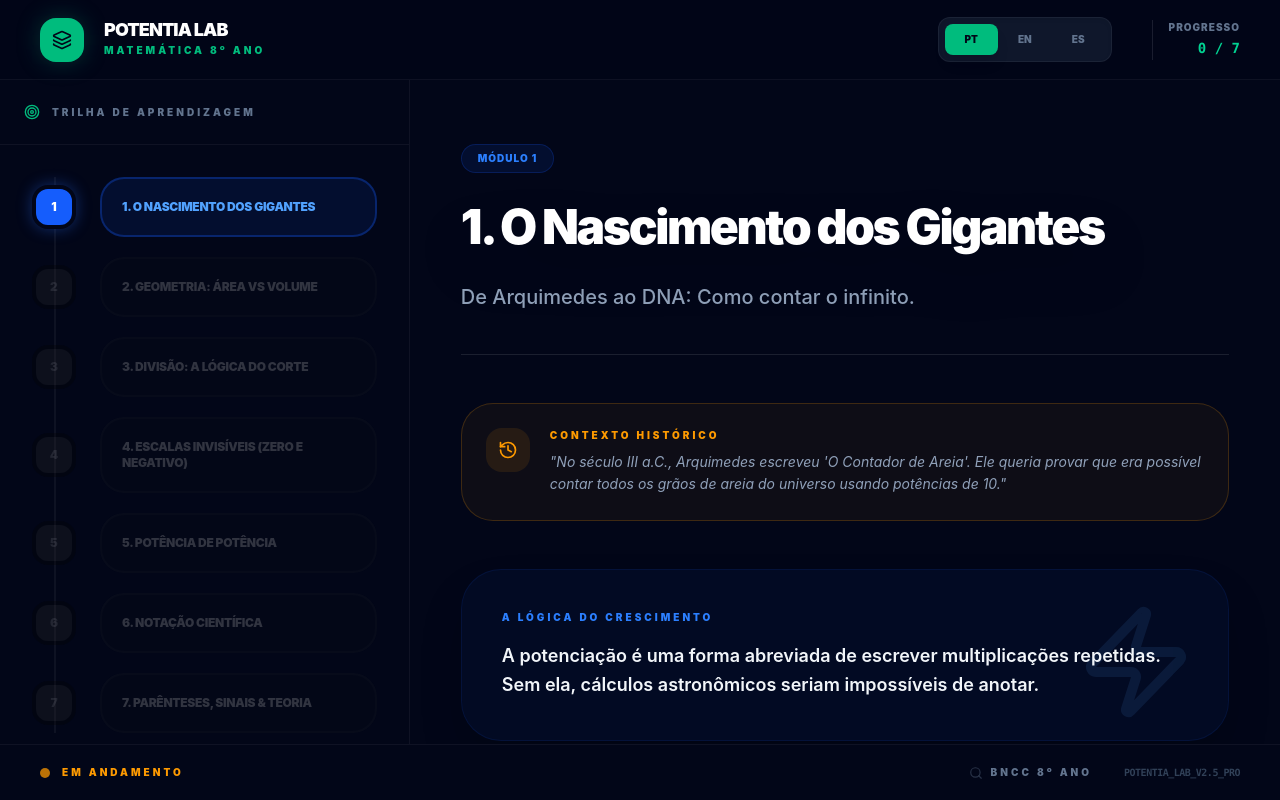
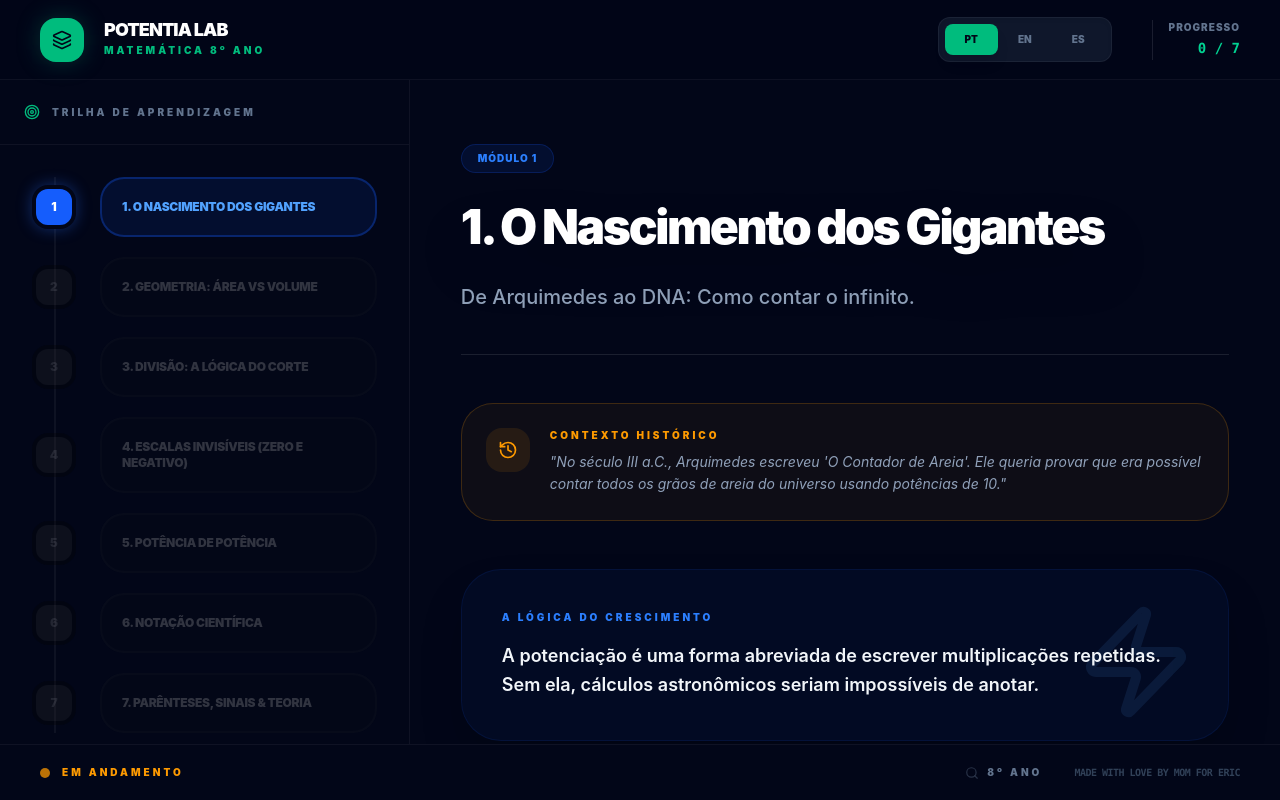
Before and after one commit to liriani/PotentiaLab, a React (Vite) app: page / in a window 1280 px wide. Built offline with nearby package versions, Linux system fonts and the light colour scheme.

Commit message:
update footer text to personalize attribution message

```diff
--- a/src/app/App.tsx
+++ b/src/app/App.tsx
@@ -726,9 +726,9 @@ export default function App() {
         <div className="flex gap-4 sm:gap-8 items-center shrink-0">
           <div className="hidden sm:flex items-center gap-2">
             <Search size={14} className="opacity-40" />
-            <span>BNCC 8º ANO</span>
+            <span>8º ANO</span>
           </div>
-          <span className="text-slate-700 font-mono tracking-tighter">POTENTIA_LAB<span className="hidden sm:inline">_v2.5_PRO</span></span>
+          <span className="text-slate-700 font-mono tracking-tighter">Made with love by Mom for Eric</span>
         </div>
       </footer>
 
```
